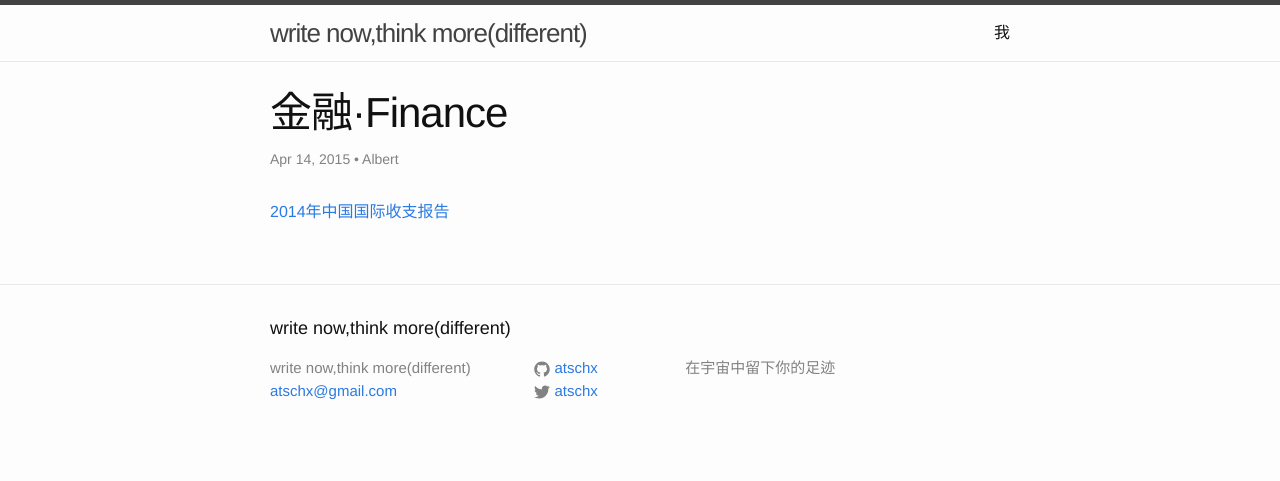
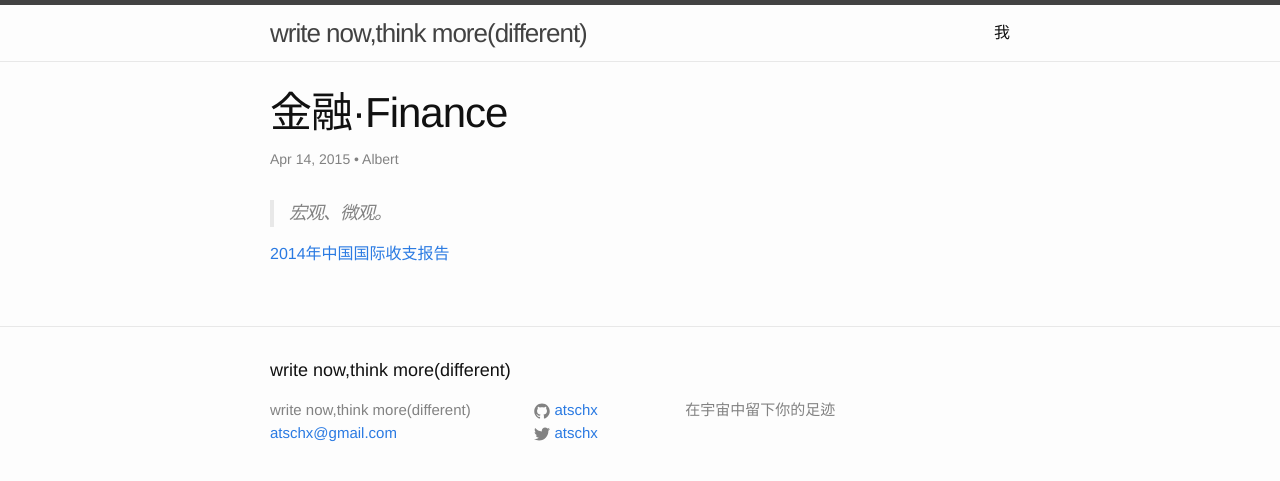
Before and after one commit to atschx/atschx.github.io, a Jekyll site: the page built from _posts/2015-04-14-imf.md, in a window 1280 px wide. Shown: the top 481 px of the page. Built offline with Jekyll 4.4.1, drawn with Linux system fonts in a browser that asks for light colours; comment, search, counter and statistics services are not loaded.

Commit message:
add finance

```diff
--- a/_posts/2015-04-14-imf.md
+++ b/_posts/2015-04-14-imf.md
@@ -1,9 +1,11 @@
 ---
 author: Albert
-date: 2015-04-14 14:29:10+00:00
+date: 2015-04-14 23:56:10+00:00
 layout: post
 title: 金融·Finance
 categories: finance
 ---
 
+> 宏观、微观。
+
 [2014年中国国际收支报告](http://7xil4b.com1.z0.glb.clouddn.com/2014年中国国际收支报告.pdf)
```
